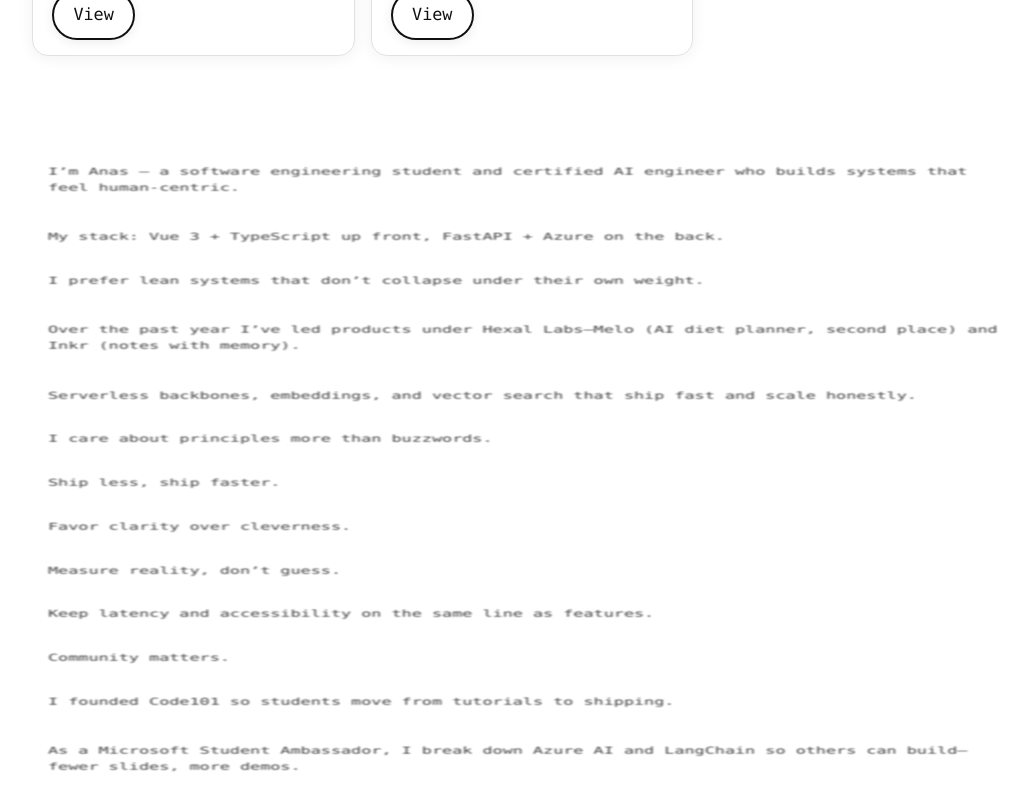
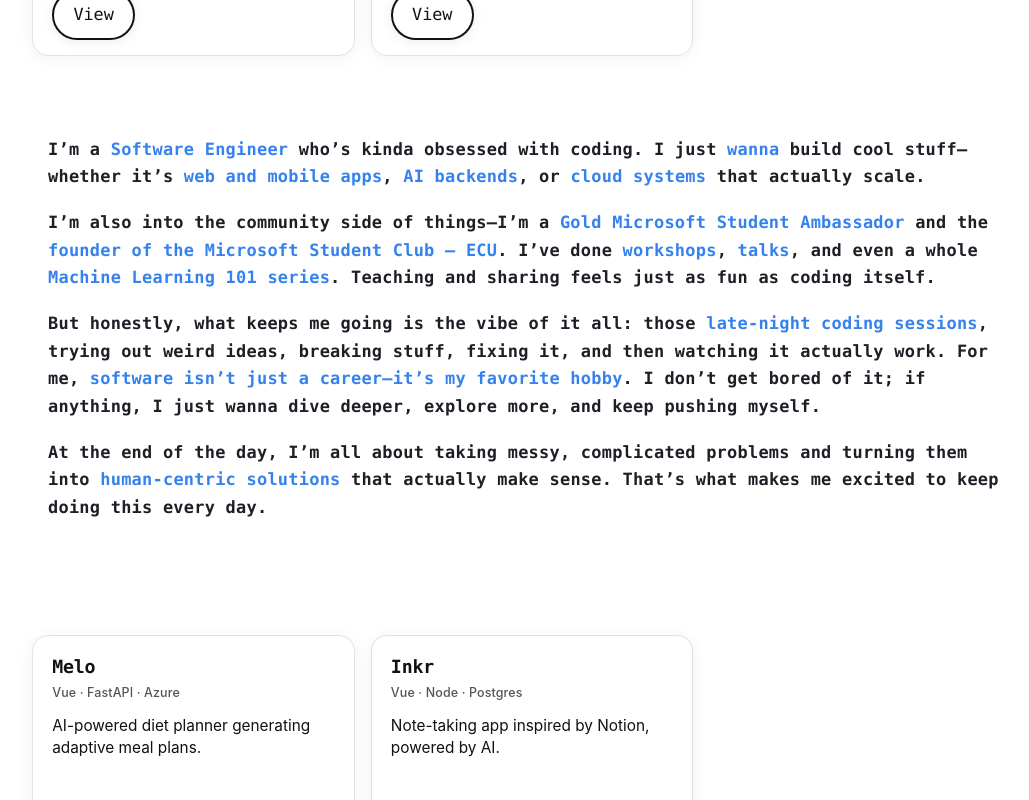
Before and after one commit to a-elhaag/Vue.JS-portfolio, a Vue app: page / in a window 1280 px wide. Shown: the part 2000-2800 px from the top of the page, without its empty margins (108-1137 px from the left). Built offline with nearby package versions, Linux system fonts and the light colour scheme.

Commit message:
feat: update AboutSection with new content and simplify animation logic

```diff
--- a/src/data/about.md
+++ b/src/data/about.md
@@ -1,11 +1,7 @@
-I’m Anas — a software engineering student and certified AI engineer who builds systems that feel ==human-centric==. My stack: Vue 3 + TypeScript up front, FastAPI + Azure on the back. I prefer lean systems that don’t collapse under their own weight.
+I’m a **Software Engineer** who’s kinda obsessed with coding. I just **wanna** build cool stuff—whether it’s **web and mobile apps**, **AI backends**, or **cloud systems** that actually scale.
 
-Over the past year I’ve led products under **Hexal Labs**—**Melo** (AI diet planner, second place) and **Inkr** (notes with memory). Serverless backbones, embeddings, and vector search that ship fast and scale honestly.
+I’m also into the community side of things—I’m a **Gold Microsoft Student Ambassador** and the **founder of the Microsoft Student Club – ECU**. I’ve done **workshops**, **talks**, and even a whole **Machine Learning 101 series**. Teaching and sharing feels just as fun as coding itself.
 
-I care about **principles more than buzzwords**. Ship less, ship faster. Favor clarity over cleverness. Measure reality, don’t guess. Keep latency and accessibility on the same line as features.
+But honestly, what keeps me going is the vibe of it all: those **late-night coding sessions**, trying out weird ideas, breaking stuff, fixing it, and then watching it actually work. For me, **software isn’t just a career—it’s my favorite hobby**. I don’t get bored of it; if anything, I just wanna dive deeper, explore more, and keep pushing myself.
 
-Community matters. I founded **Code101** so students move from tutorials to shipping. As a Microsoft Student Ambassador, I break down Azure AI and LangChain so others can build—fewer slides, more demos.
-
-Beyond engineering, I keep **rituals**: gym three times a week, horse riding for focus, car tinkering for patience. They’re feedback loops that make the hard parts easier.
-
-My guiding line: when the work is honest, the outcome feels ==inevitable==. Build, measure, iterate—and then quietly do it again tomorrow.
+At the end of the day, I’m all about taking messy, complicated problems and turning them into **human‑centric solutions** that actually make sense. That’s what makes me excited to keep doing this every day.
--- a/src/sections/AboutSection.vue
+++ b/src/sections/AboutSection.vue
@@ -1,5 +1,5 @@
 <script setup lang="ts">
-import { ref, onMounted, onBeforeUnmount, nextTick } from "vue";
+import { ref, onMounted } from "vue";
 import rawMd from "../data/about.md?raw";
 import { renderMiniMdToHtml, htmlToBlocks } from "../lib/md";
 import SectionHeader from "../components/SectionHeader.vue";
@@ -9,131 +9,38 @@
 
 const blocks = ref<Block[]>([]);
 const lines = ref<Line[]>([]);
-const items = ref<HTMLElement[]>([]);
+// Static version (animation removed)
 
-const prefersReduced =
-  window.matchMedia?.("(prefers-reduced-motion: reduce)")?.matches ?? false;
-
-// Animation settings
-const MAX_ROT = 55;
-const CENTER_Z = 140;
-const BAND = 0.4;
-const MAX_BLUR = 1.2;
-
-let rafId = 0;
-let running = false;
-
-function clamp(n: number, a: number, b: number) {
-  return Math.max(a, Math.min(b, n));
-}
-function easeOutQuad(x: number) {
-  return 1 - (1 - x) * (1 - x);
-}
-
-// Function to split paragraphs into lines
+// Build lines: keep each paragraph as a single animated item (no sentence splitting)
 function splitIntoLines(blocks: Block[]): Line[] {
   const result: Line[] = [];
-
   for (const block of blocks) {
     if (block.type === "para") {
-      // Remove HTML tags and split by sentences/natural breaks
-      const text = block.html.replace(/<[^>]*>/g, "");
-      const sentences = text.split(/(?<=[.!?])\s+/).filter((s) => s.trim());
-
-      for (const sentence of sentences) {
-        if (sentence.trim()) {
-          // Restore any HTML formatting that was in the original
-          let formattedSentence = sentence;
-          if (block.html.includes("<mark>") || block.html.includes("==")) {
-            const markMatch = block.html.match(/==([^=]+)==/);
-            if (markMatch && sentence.includes(markMatch[1])) {
-              formattedSentence = sentence.replace(
-                markMatch[1],
-                `<mark>${markMatch[1]}</mark>`
-              );
-            }
-          }
-          result.push({ text: formattedSentence, type: "line" });
-        }
-      }
+      result.push({ text: block.html, type: "line" });
     } else {
       result.push({ text: block.html, type: "other" });
     }
   }
-
   return result;
 }
 
-function applyTransforms() {
-  if (prefersReduced || !items.value.length) return;
-  const centerY = window.innerHeight / 2;
-  const norm = window.innerHeight * BAND;
-
-  for (const el of items.value) {
-    const rect = el.getBoundingClientRect();
-    const itemCenter = rect.top + rect.height / 2;
-
-    let d = (itemCenter - centerY) / norm;
-    d = clamp(d, -1, 1);
-
-    const rot = d * MAX_ROT;
-    const abs = Math.abs(d);
-    const falloff = easeOutQuad(1 - abs);
-
-    const z = CENTER_Z * Math.pow(falloff, 0.9);
-    const opacity = 0.8 + 0.2 * falloff;
-    const blur = MAX_BLUR * (1 - falloff);
-
-    el.style.transform = `translateZ(${z.toFixed(2)}px) rotateX(${rot.toFixed(
-      2
-    )}deg)`;
-    el.style.opacity = String(opacity.toFixed(3));
-    el.style.filter = blur > 0.05 ? `blur(${blur.toFixed(2)}px)` : "none";
-  }
-}
-
-function loop() {
-  if (!running) return;
-  applyTransforms();
-  rafId = requestAnimationFrame(loop);
-}
-function start() {
-  if (running) return;
-  running = true;
-  rafId = requestAnimationFrame(loop);
-}
-function stop() {
-  running = false;
-  cancelAnimationFrame(rafId);
-}
-
-onMounted(async () => {
+onMounted(() => {
   const html = renderMiniMdToHtml(rawMd);
   blocks.value = htmlToBlocks(html);
   lines.value = splitIntoLines(blocks.value);
-  await nextTick();
-  items.value = Array.from(
-    document.querySelectorAll<HTMLElement>(".wheel-item")
-  );
-  if (!prefersReduced) start();
-  window.addEventListener("scroll", start, { passive: true });
-  window.addEventListener("resize", start, { passive: true });
-});
-onBeforeUnmount(() => {
-  stop();
-  window.removeEventListener("scroll", start);
-  window.removeEventListener("resize", start);
 });
 </script>
 
 <template>
   <section id="about" class="about-wheel-root">
     <SectionHeader section-name="about" />
-    <div class="about-wheel-wrap">
+    <div class="about-content">
       <template v-for="(line, i) in lines" :key="i">
-        <div v-if="line.type === 'line'" class="wheel-container">
-          <article class="wheel-item" v-html="line.text" />
-        </div>
+        <article
+          v-if="line.type === 'line'"
+          class="about-paragraph"
+          v-html="line.text"
+        />
         <div v-else class="static-block" v-html="line.text" />
       </template>
     </div>
@@ -153,35 +60,22 @@
   /* Make about text use full section width unless capped below */
   --reading-width: 100%;
 }
-
-/* Wrapper with perspective for 3D animation */
-.about-wheel-wrap {
-  position: relative;
+/* Static wrapper */
+.about-content {
   width: min(var(--section-max), 96vw);
   padding-inline: 1rem;
-  perspective: 950px;
-  perspective-origin: center 42%;
 }
 
-/* Line container for 3D transforms */
-.wheel-container {
-  transform-style: preserve-3d;
-  will-change: transform, opacity, filter;
-  margin: 16px 0; /* Reduced margin for line spacing */
-}
-
-/* Animated line items - consistent color, no highlighting */
-.wheel-item {
-  transform-style: preserve-3d;
-  backface-visibility: hidden;
-  transition: transform 0.1s linear, opacity 0.1s linear, filter 0.1s linear;
-  font-size: 1.05rem;
-  line-height: 1.65;
+.about-paragraph {
+  font-family: var(--font-heading);
+  font-size: 1.06rem; /* larger */
+  line-height: 1.64;
+  letter-spacing: 0.25px;
   max-width: var(--reading-width);
-  margin: 0 auto;
-  color: var(--text);
-  opacity: 0.95;
-  display: block;
+  margin: 0 auto 1.1rem;
+  color: color-mix(in oklab, var(--text) 92%, var(--glow) 8%);
+  opacity: 0.97;
+  font-weight: 600; /* heavier */
 }
 
 /* Static blocks (headings/lists) */
@@ -194,7 +88,7 @@
 
 .static-block h1 {
   font-size: clamp(1.8rem, 4vw, 2.4rem);
-  font-weight: 800;
+  font-weight: 900;
 }
 
 .static-block h2 {
@@ -244,27 +138,16 @@
 
 /* Responsive design */
 @media (max-width: 600px) {
-  .about-wheel-wrap {
+  .about-content {
     padding-inline: 1.25rem;
   }
-
-  .wheel-item {
-    font-size: 1.02rem;
-    line-height: 1.62;
-  }
+  .about-paragraph { font-size: 1rem; line-height: 1.6; }
 }
 
 /* Respect reduced motion */
-@media (prefers-reduced-motion: reduce) {
-  .about-wheel-wrap {
-    perspective: none;
-  }
-  .wheel-item {
-    transition: none !important;
-    transform: none !important;
-    filter: none !important;
-    opacity: 1 !important;
-    color: var(--text) !important;
-  }
+/* Bold text uses glow color */
+:deep(strong) {
+  color: var(--glow);
+  font-weight: 650;
 }
 </style>
```
Also changed, not shown: src/data/events.ts (deleted, +0 -8 lines).
